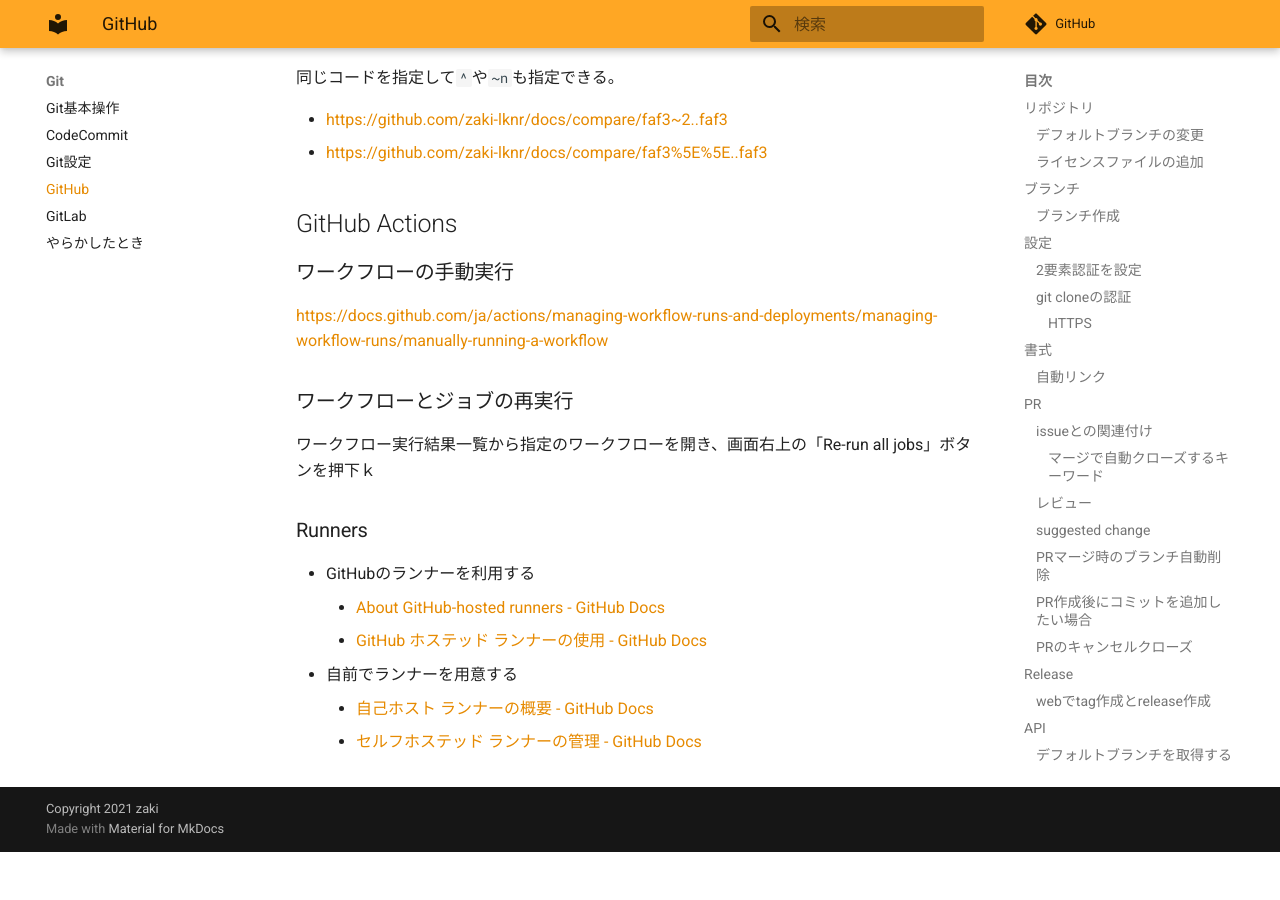
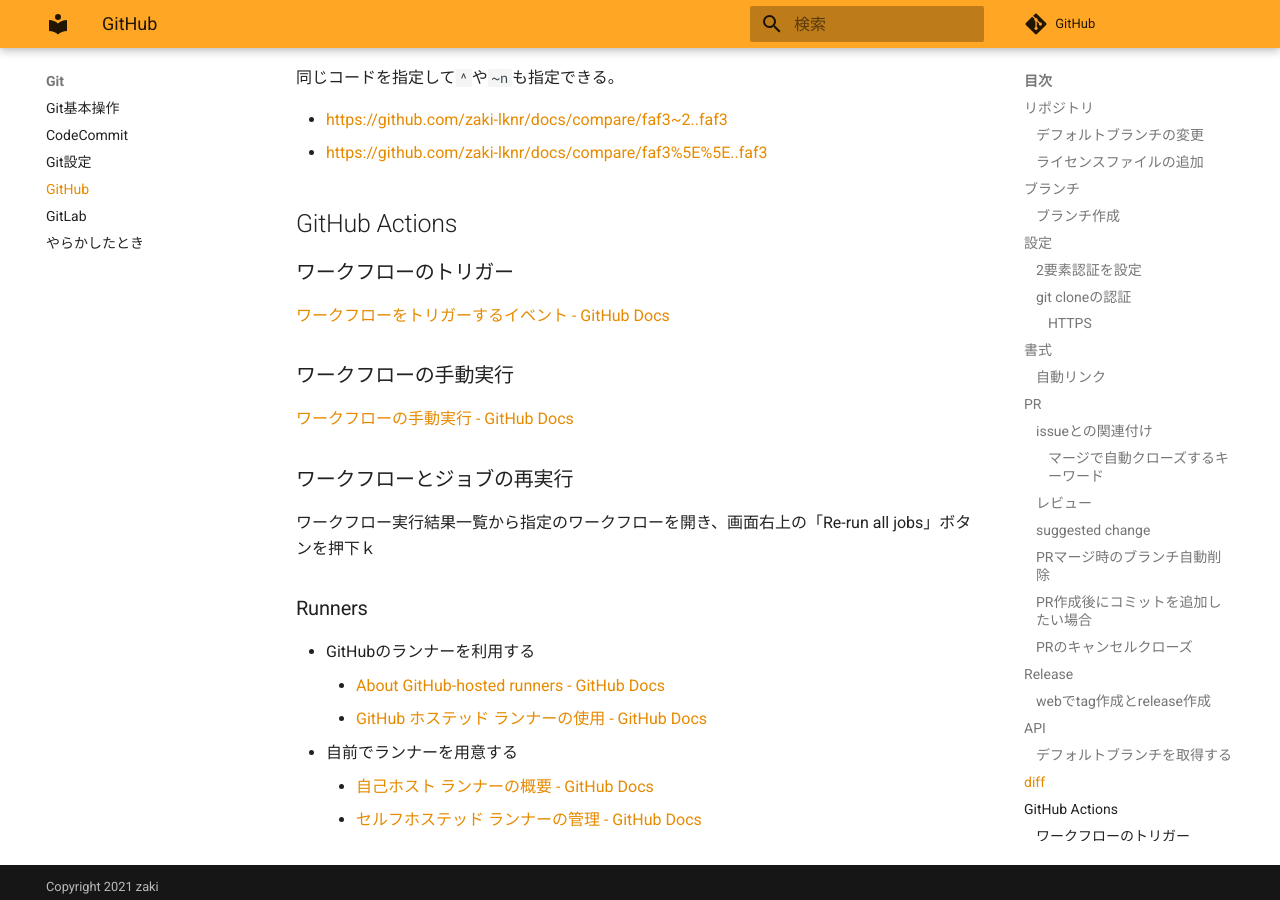
Before and after one commit to zaki-lknr/docs, an MkDocs documentation site: the page built from docs/Git/github.md, in a window 1280 px wide and 900 px high, scrolled down 4232 px. Built offline with MkDocs 1.6.1 and Material for MkDocs 9.7.7, drawn with Linux system fonts in a browser that asks for light colours; comment, search, counter and statistics services are not loaded; before the commit the page ends 5084 px from its top, so only the background shows below that.

Commit message:
add: git/github: Actionsのトリガー

```diff
--- a/docs/Git/github.md
+++ b/docs/Git/github.md
@@ -164,9 +164,13 @@ $ curl https://api.github.com/repos/netbox-community/ansible_modules
 
 ## GitHub Actions
 
+### ワークフローのトリガー
+
+[ワークフローをトリガーするイベント - GitHub Docs](https://docs.github.com/ja/actions/reference/workflows-and-actions/events-that-trigger-workflows)
+
 ### ワークフローの手動実行
 
-<https://docs.github.com/ja/actions/managing-workflow-runs-and-deployments/managing-workflow-runs/manually-running-a-workflow>
+[ワークフローの手動実行 - GitHub Docs](https://docs.github.com/ja/actions/how-tos/manage-workflow-runs/manually-run-a-workflow)
 
 ### ワークフローとジョブの再実行
 
```
